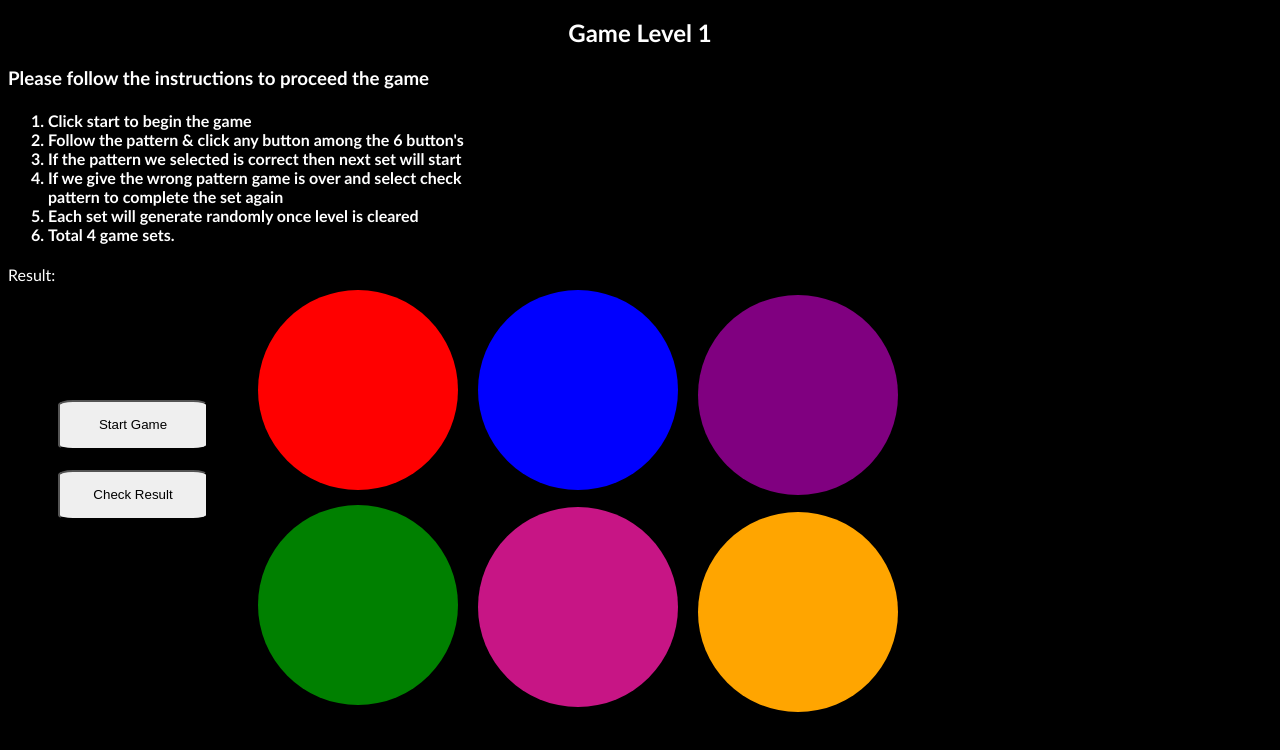
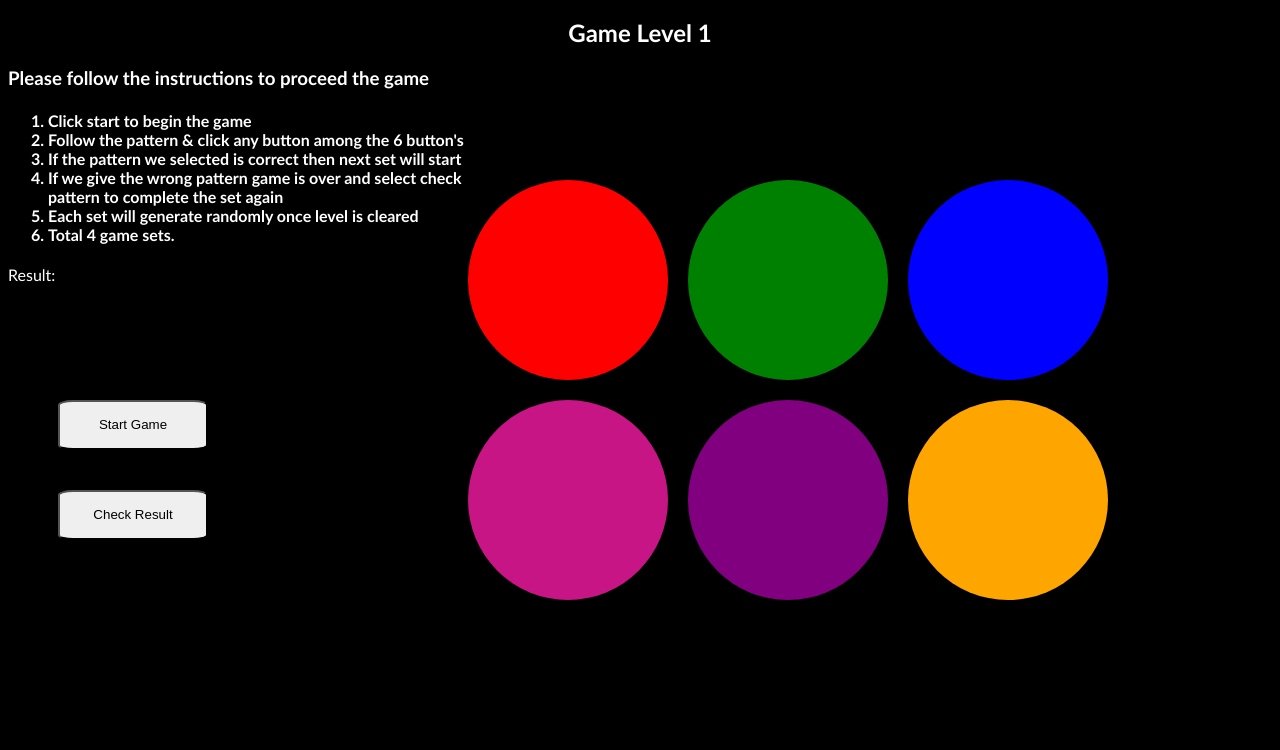
Before and after one commit to ratanmudiraj333/Ratans-Game-Memory-Blaze, a plain HTML site: page index.html in a window 1280 px wide. Shown: the part 48-798 px from the top of the page. Drawn offline with nearby package versions, Linux system fonts and the light colour scheme.

Commit message:
Update Ratan_game_css.css

```diff
--- a/Ratan_game_css.css
+++ b/Ratan_game_css.css
@@ -9,14 +9,28 @@ body{
         overflow-x: hidden;*/
     }
 
+    .Grid
+    {
+        width: fit-content;
+        display:grid;
+        grid-template-columns: auto auto auto;
+       margin-left: 450px;
+        margin-top: -180px;
+    gap: 20px;
+    padding: 10px;
+        /*padding: 10px;
+        column-gap: -50px;
+            row-gap: 3px;
+
+            */
+    }
+
 .red_shape{
 background-color: red;
 width: 200px;
 height: 200px;
 border-radius: 50%;
-position: relative;
-top:-60px;
-left: 250px;
+
 
 }
 
@@ -25,9 +39,7 @@ left: 250px;
     width: 200px;
     height: 200px;
     border-radius: 50%;
-    position: relative;
-left: 250px;
-top: -45px
+
     }
 
     .blue_shape{
@@ -35,9 +47,7 @@ top: -45px
         width: 200px;
         height: 200px;
         border-radius: 50%;
-        position: relative;
-left: 470px;
-top: -460px;
+
 
     }
 
@@ -46,9 +56,6 @@ top: -460px;
         width: 200px;
         height: 200px;
         border-radius: 50%;
-        position: relative;
-        left: 470px;
-        top: -443px;
     }
 
     .orange_shape{
@@ -56,9 +63,7 @@ top: -460px;
         width: 200px;
         height: 200px;
         border-radius: 50%;
-        position: relative;
-        left: 690px;
-        top: -838px;
+
     }
 
     .purple_shape{
@@ -66,9 +71,7 @@ top: -460px;
         width: 200px;
         height: 200px;
         border-radius: 50%;
-        position: relative;
-        left: 690px;
-        top: -855px;
+
     }
 
 .button1{
@@ -84,15 +87,31 @@ top: -460px;
     width: 150px;
     height: 50px;
     border-radius: 10%;
-    position: relative;
-    left: 50px;
-    top: -1080px;
+    margin-top: -120px;
+    margin-left: 50px;
 }
 .button3{
     width: 150px;
     height: 50px;
     border-radius: 10%;
-    position: relative;
-    left: -100px;
-    top: -1010px;
 }
+
+.button4{
+    width: 150px;
+    height: 50px;
+    border-radius: 10%;
+    margin-top: -120px;
+    margin-left: 50px;
+}
+
+
+/*
+@media screen and (min-width: 1200px) and (max-width: 1600px)
+{
+html,body
+ {
+    background-color: navy;
+    width:100%;
+    height:100%;
+ }
+}*/
```
